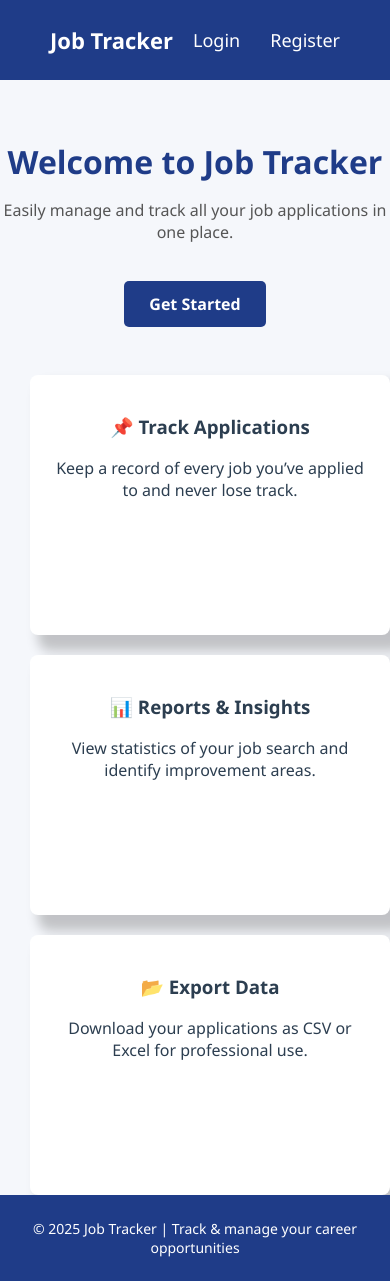
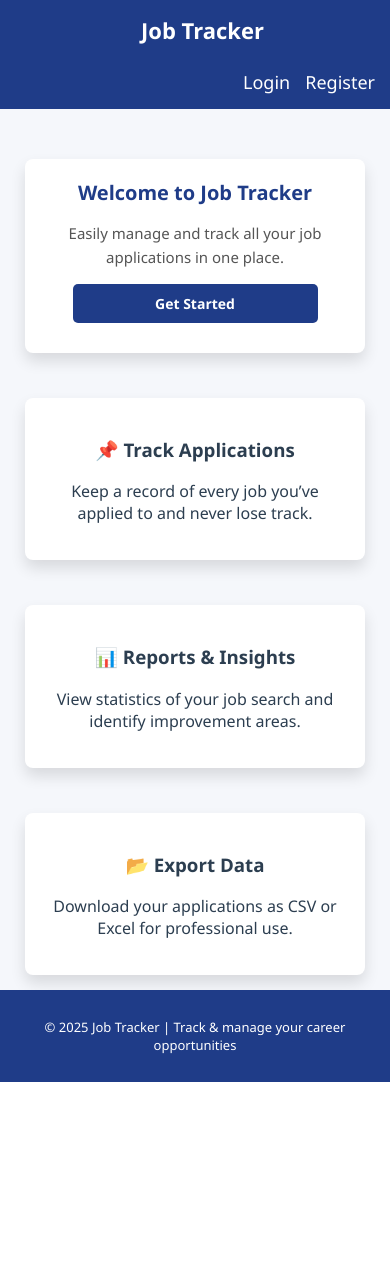
Before and after one commit to mvenkatapraveen8343/Job_Application_Tracker, a Flask app: page / in a window 390 px wide. After the commit the page ends 1082 px from the top, so only its background shows below. Run offline with Flask 3, Linux system fonts and the light colour scheme.

Commit message:
Version-2

```diff
--- a/static/style.css
+++ b/static/style.css
@@ -8,18 +8,26 @@ body {
     min-height: 100vh;
 }
 
+a {
+    text-decoration: none;
+}
+
+/* --- Navbar --- */
 .navbar {
     background: #1f3c88;
     padding: 25px 50px;
     display: flex;
     justify-content: space-between;
     align-items: center;
+    flex-wrap: wrap;
 }
-.navbar .logo {
+
+.logo {
     font-size: 22px;
     font-weight: 700;
     color: #fff;
 }
+
 .navbar ul {
     list-style: none;
     margin: 0;
@@ -27,55 +35,32 @@ body {
     display: flex;
     gap: 30px;
 }
-.navbar a {
+
+.navbar ul a {
     color: #fff;
     text-decoration: none;
     font-size: 18px;
     font-weight: 500;
     transition: 0.3s;
 }
-.navbar a:hover {
+
+.navbar ul a:hover {
     color: #00d4ff;
 }
 
+/* --- Footer --- */
 .footer {
     background: #1f3c88;
     color: #fff;
     text-align: center;
     padding: 10px;
     margin-top: auto;
-    font-size: 14px;
+    font-size: 16px;
 }
 
-.form-card {
-    max-width: 400px;
-    margin: 60px auto;
-    padding: 30px;
-    background: #fff;
-    border-radius: 8px;
-    box-shadow: 0 4px 12px rgba(0,0,0,0.1);
-}
-.form-card h2 {
-    margin-bottom: 20px;
-    text-align: center;
-    color: #1f3c88;
-}
-.form-group {
-    margin-bottom: 15px;
-}
-.form-group input,
-.form-group select {
-    width: 100%;
-    padding: 10px;
-    border: 1px solid #ddd;
-    border-radius: 5px;
-    font-size: 15px;
-}
-.form-actions {
-    text-align: center;
-}
+/* --- Buttons --- */
 .btn {
-    padding: 8px 18px;
+    padding: 10px 18px;
     border: none;
     border-radius: 5px;
     background: #1f3c88;
@@ -83,115 +68,427 @@ body {
     font-weight: 600;
     cursor: pointer;
     transition: 0.3s;
-    text-decoration: none;
+    font-size: 15px;
+    text-align: center;
+    display: inline-block;
+}
+
+.btn:hover {
+    background: #1452cc;
+    box-shadow: 0 4px 8px rgba(0, 0, 0, 0.15);
+}
+
+.btn.login {
+    width: 100%;
+}
+
+.btn.register {
+    width: 100%;
+}
+
+/* --- Cards and Containers --- */
+.form-card,
+.table-card,
+.feature-card {
+    background: #fff;
+    border-radius: 8px;
+    box-shadow: 0 4px 12px rgba(0, 0, 0, 0.1);
+    margin: 40px auto;
+    padding: 30px;
+}
+
+/* --- Form Styles --- */
+.form-card {
+    max-width: 400px;
+}
+
+.form-card h2 {
+    margin-bottom: 20px;
+    text-align: center;
+    color: #1f3c88;
+}
+
+.form-group {
+    margin-bottom: 15px;
+}
+
+.form-group input,
+.form-group select {
+    width: 95%;
+    padding: 10px;
+    border: 1px solid #ddd;
+    border-radius: 5px;
     font-size: 15px;
 }
-.btn:hover {
+
+.form-group select {
+    width: 100%;
+}
+
+.form-actions {
+    display: flex;
+    justify-content: space-between;
+    gap: 10px;
+}
+
+.save,
+.cancel {
+    flex: 1;
+    height: 40px;
+    border: none;
+    border-radius: 5px;
+    font-weight: 600;
+    font-size: 15px;
+    display: inline-flex;
+    justify-content: center;
+    align-items: center;
+    cursor: pointer;
+    transition: 0.3s;
+    text-decoration: none;
+}
+
+.save {
+    background: #1f3c88;
+    color: #fff;
+}
+
+.save:hover {
     background: #1452cc;
-    box-shadow: 0 4px 8px rgba(0,0,0,0.15);
 }
-.btn-lg {
-    padding: 12px 25px;
+
+.cancel {
+    background: #e63946;
+    color: #fff;
+}
+
+.cancel:hover {
+    background: #c62828;
+}
+
+/* --- Switch Text --- */
+.switch-text {
+    display: flex;
+    justify-content: center;
+    gap: 15px;
+    margin-top: 15px;
+}
+
+.switch-text a {
+    color: #1f3c88;
+    font-weight: 600;
+}
+
+.switch-text a:hover {
+    text-decoration: underline;
+}
+
+/* --- Hero Section --- */
+.hero {
+    max-width: 500px;
+    padding: 30px 20px 40px 20px;
+    text-align: center;
+    background: #fff;
+    border-radius: 8px;
+    margin: 50px auto;
+    padding: 30px;
+    box-shadow: 0 8px 15px rgba(0, 0, 0, 0.12);
+    transition: 0.3s;
+}
+
+.hero h1 {
+    color: #1f3c88;
+    margin: 0px auto;
+    font-size: 32px;
+}
+
+.hero p {
+    color: #555;
     font-size: 16px;
-    border-radius: 5px;
+    line-height: 1.6;
 }
-.btn.edit { background: #00a86b; margin-right: 15px;}
-.btn.edit:hover { background: #008f5a; }
-.btn.delete { background: #e63946; }
-.btn.delete:hover { background: #c62828; }
-.btn.cancel { background: #f11b1be3; margin-left: 15px;}
-.btn.cancel:hover { background: #ff0000; }
 
-.hero {
-    max-width: 750px;
-    margin: 60px auto;
-    text-align: center;
+.hero:hover {
+    transform: translateY(-5px);
 }
-.hero h1 { color: #1f3c88; margin-bottom: 10px; font-size: 32px; }
-.hero p { color: #555; margin-bottom: 20px; font-size: 16px; }
 
+/* --- Features --- */
 .features {
     display: flex;
     justify-content: center;
-    gap: 20px;
     flex-wrap: wrap;
-    margin-top: 30px;
+    gap: 0;
 }
+
 .feature-card {
-    background: #fff;
-    padding: 20px;
-    border-radius: 8px;
-    margin-left: 30px;
-    box-shadow: 12px 12px 12px 4px rgba(0, 0, 0, 0.212);
-    flex: 1 1 220px;
+    flex: 1 1 20px;
     max-width: 300px;
     text-align: center;
+    padding: 20px;
+    margin: 0 50px;
+    border-radius: 8px;
+    box-shadow: 0 8px 15px rgba(0, 0, 0, 0.12);
+    transition: 0.3s;
 }
 
+.feature-card:hover {
+    transform: translateY(-5px);
+}
+
+/* --- Table --- */
 .table-card {
-    max-width: 900px;
+    max-width: 800px;
     margin: 40px auto;
     padding: 25px;
-    background: #fff;
-    border-radius: 8px;
-    box-shadow: 0 4px 12px rgba(0,0,0,0.1);
 }
-.table-card h2 {
+
+.table-card .table-header {
+    display: flex;
+    justify-content: space-between;
+    align-items: center;
     margin-bottom: 15px;
-    color: #1f3c88;
 }
+
+.table-card .table-header h2 {
+    margin: 0;
+}
+
+.table-card .table-header .btn {
+    padding: 10px 18px;
+    font-size: 15px;
+}
+
+.table-card .table-header .export-buttons {
+    display: flex;
+    gap: 10px;
+}
+
 .styled-table {
     width: 100%;
     border-collapse: collapse;
 }
-.styled-table th, .styled-table td {
-    padding: 10px 12px;
+
+.styled-table th,
+.styled-table td {
+    padding: 14px 16px;
     text-align: center;
     border: 1px solid #b6b2b2;
+    font-size: 15px;
 }
+
 .styled-table th {
     background: #f0f4ff;
     color: #1f3c88;
 }
-.styled-table tr:hover { background: #f9fcff; }
-.empty { text-align: center; padding: 20px; color: #888; }
-.table-actions { margin-bottom: 15px; text-align: right; }
+
+.styled-table tr:hover {
+    background: #f9fcff;
+}
+
+.table-card .btn.edit {
+    background: none;
+    color: green;
+    width: 40px;
+    border: 1px solid green;
+    text-align: center;
+    border-radius: 5px;
+    padding: 5px 10px;
+    font-size: 15px;
+}
+
+.table-card .btn.edit:hover {
+    background-color: green;
+    color: white;
+}
+
+.table-card .btn.delete {
+    background: none;
+    color: red;
+    width: 40px;
+    border: 1px solid red;
+    text-align: center;
+    border-radius: 5px;
+    padding: 5px 10px;
+    font-size: 15px;
+}
+
+.table-card .btn.delete:hover {
+    background-color: red;
+    color: white;
+}
+
+.empty {
+    text-align: center;
+    padding: 20px;
+    color: #888;
+}
 
 .status {
     font-weight: 600;
     color: #2c3e50;
 }
 
-.switch-text {
-    text-align: center;
-    margin-top: 15px;
-}
-.switch-text a {
-    color: #1f3c88;
-    font-weight: 600;
-    text-decoration: none;
-}
-.switch-text a:hover { text-decoration: underline; }
-
 .error {
-    background: #f8d7da;
-    color: #721c24;
+    background-color: rgba(227, 179, 179, 0.711);
+    color: red;
     padding: 10px;
     margin-bottom: 15px;
     border-radius: 5px;
     text-align: center;
 }
 
+@media (max-width: 1024px) {
+    .features {
+        justify-content: center;
+    }
+
+    .feature-card {
+        margin: 15px;
+    }
+
+    .table-card {
+        max-width: 90%;
+    }
+
+    .styled-table th,
+    .styled-table td {
+        font-size: 14px;
+        padding: 12px 10px;
+    }
+}
+
 @media (max-width: 768px) {
-    .features {
+    .navbar {
         flex-direction: column;
         align-items: center;
     }
-    .feature-card {
-        max-width: 90%;
+
+    .navbar ul {
+        width: 100%;
+        justify-content: flex-end;
+        gap: 15px;
+        margin-top: 10px;
+        padding-right: 30px;
     }
-    .table-card, .form-card {
-        margin: 30px 15px;
+
+    .form-card {
+        max-width: 60%;
+        margin: 30px auto;
         padding: 20px;
     }
+
+    .hero {
+        max-width: 675px;
+        margin-bottom: 30px;
+    }
+
+    .btn {
+        margin-bottom: 10px;
+    }
+
+    .btn-lg {
+        width: 75%;
+        margin-bottom: 10px;
+    }
+
+    .styled-table th,
+    .styled-table td {
+        font-size: 13px;
+        padding: 10px 8px;
+    }
+
+    .switch-text {
+        justify-content: center;
+    }
 }
+@media (max-width: 420px) {
+    .navbar ul {
+        justify-content: flex-end;
+        padding-right: 15px;
+        flex-wrap: wrap;
+        margin-top: 15px;
+        gap: 15px;
+        font-size: 14px;
+    }
+
+    .navbar {
+        padding: 15px;
+    }
+
+    .navbar .logo {
+        margin-bottom: 10px;
+    }
+
+    .hero {
+        max-width: 300px;
+        margin-bottom: 30px;
+        padding: 20px;
+    }
+
+    .hero h1 {
+        font-size: 20px;
+    }
+
+    .hero p {
+        width: 100%;
+        text-align: center;
+        font-size: 15px;
+    }
+
+    .form-card,
+    .table-card {
+        max-width: 80%;
+        margin: 30px;
+        padding: 25px;
+    }
+
+    .btn-lg {
+        width: 75%;
+        font-size: 14px;
+        padding: 10px;
+    }
+
+    .styled-table th,
+    .styled-table td {
+        font-size: 12px;
+        padding: 8px 6px;
+    }
+
+    .features {
+        display: flex;
+        flex-direction: column;
+        justify-content: center;
+        align-items: center;
+        max-width: 380px;
+        gap: 15px;
+        margin: 0 auto;
+    }
+
+    .footer {
+        padding: 15px 10px;
+        font-size: 13px;
+    }
+
+    .table-card {
+        overflow-x: auto;
+    }
+
+    .table-card .table-header .export-buttons {
+        flex-wrap: wrap;
+        gap: 5px;
+    }
+
+    .styled-table td {
+        white-space: nowrap;
+    }
+
+    .table-card .table-header .btn {
+        padding: 10px 15px;
+        font-size: 11px;
+    }
+
+    .table-card .table-header {
+        flex-direction: column;
+        align-items: flex-start;
+        gap: 5px;
+    }
+}
--- a/templates/add_application.html
+++ b/templates/add_application.html
@@ -24,8 +24,8 @@
             </select>
         </div>
         <div class="form-actions">
-            <button type="submit" class="btn">{{ 'Update' if edit else 'Save' }} Application</button>
-            <a href="{{ url_for('applications') }}" class="btn cancel">Cancel</a>
+            <button type="submit" class="save">{{ 'Update' if edit else 'Save' }} Application</button>
+            <a href="{{ url_for('applications') }}" class="cancel">Cancel</a>
         </div>
     </form>
 </div>
--- a/templates/base.html
+++ b/templates/base.html
@@ -2,14 +2,14 @@
 <html lang="en">
 <head>
     <meta charset="UTF-8">
+    <meta name="viewport" content="width=device-width, initial-scale=1.0">
     <title>Job Tracker</title>
     <link rel="stylesheet" href="{{ url_for('static', filename='style.css') }}">
 </head>
 <body>
-    <!-- Navbar -->
     <nav class="navbar">
-        <div class="logo">Job Tracker</div>
-        <ul>
+        <a href="/" class="logo">Job Tracker</a>
+        <ul class="nav-links">
             {% if session.get('user_id') %}
             <li><a href="{{ url_for('applications') }}">Applications</a></li>
             <li><a href="{{ url_for('reports') }}">Reports</a></li>
@@ -21,12 +21,10 @@
         </ul>
     </nav>
 
-    <!-- Page Content -->
     <main class="content">
         {% block content %}{% endblock %}
     </main>
 
-    <!-- Footer -->
     <footer class="footer">
         <p>© 2025 Job Tracker | Track & manage your career opportunities</p>
     </footer>
--- a/templates/home.html
+++ b/templates/home.html
@@ -2,7 +2,7 @@
 {% block content %}
 <div class="hero">
     <h1>Welcome to Job Tracker</h1>
-    <p style="margin-bottom: 50px;">Easily manage and track all your job applications in one place.</p>
+    <p>Easily manage and track all your job applications in one place.</p>
     {% if not session.get('user_id') %}
         <a href="{{ url_for('register') }}" class="btn btn-lg">Get Started</a>
     {% else %}
--- a/templates/login.html
+++ b/templates/login.html
@@ -13,7 +13,7 @@
             <input type="password" name="password" placeholder="Password" required>
         </div>
         <div class="form-actions">
-            <button type="submit" class="btn">Login</button>
+            <button type="submit" class="btn login">Login</button>
         </div>
     </form>
     <p class="switch-text">Don’t have an account? <a href="{{ url_for('register') }}">Register</a></p>
--- a/templates/register.html
+++ b/templates/register.html
@@ -18,7 +18,7 @@
             <input type="password" name="password" placeholder="Password" required>
         </div>
         <div class="form-actions">
-            <button type="submit" class="btn">Register</button>
+            <button type="submit" class="btn register">Register</button>
         </div>
     </form>
     <p class="switch-text">Already have an account? <a href="{{ url_for('login') }}">Login</a></p>
```
Also changed, not shown: database.py (+31 -0 lines), templates/applications.html (+13 -7 lines), templates/reports.html (+10 -4 lines).
